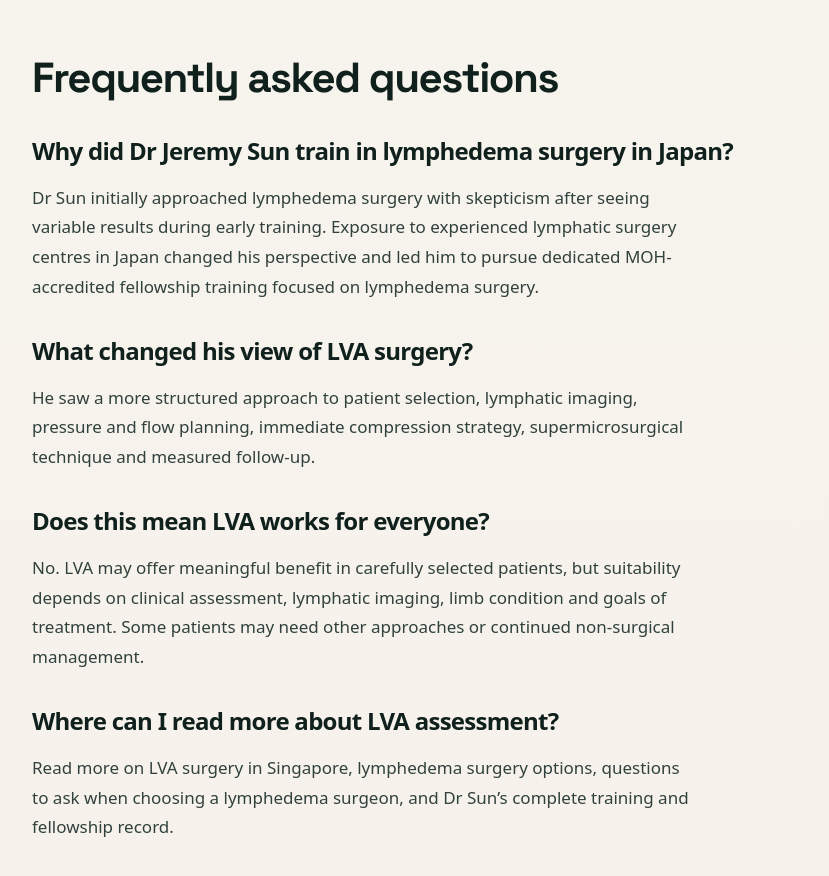
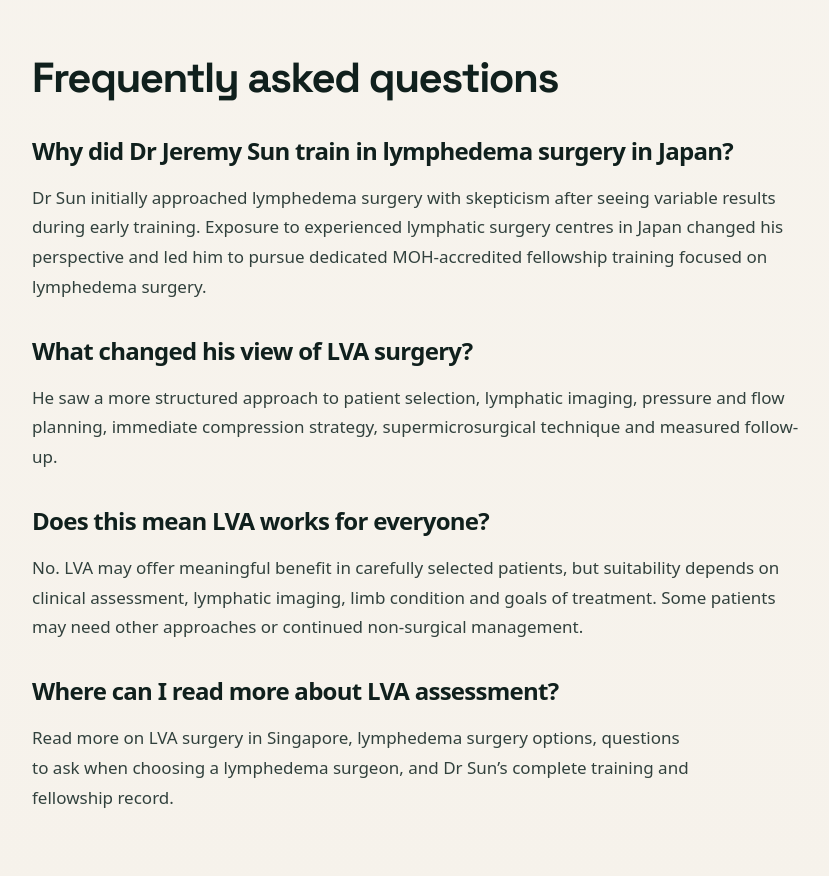
Before and after one commit to zatyrical/plasticwebsite, a Next.js app: page /journey-to-lymphedema-surgery-japan in a window 1280 px wide. Shown: the part 5460-6336 px from the top of the page, without its empty margins (220-1049 px from the left). Built offline with nearby package versions, Linux system fonts and the light colour scheme.

Commit message:
Keep remaining FAQ markup aligned with visible answers

```diff
--- a/app/journey-to-lymphedema-surgery-japan/page.tsx
+++ b/app/journey-to-lymphedema-surgery-japan/page.tsx
@@ -46,35 +46,32 @@ export const metadata: Metadata = {
   ]
 };
 
+const faqItems = [
+  {
+    question: 'Why did Dr Jeremy Sun train in lymphedema surgery in Japan?',
+    answer: 'Dr Sun initially approached lymphedema surgery with skepticism after seeing variable results during early training. Exposure to experienced lymphatic surgery centres in Japan changed his perspective and led him to pursue dedicated MOH-accredited fellowship training focused on lymphedema surgery.'
+  },
+  {
+    question: 'What changed his view of LVA surgery?',
+    answer: 'He saw a more structured approach to patient selection, lymphatic imaging, pressure and flow planning, immediate compression strategy, supermicrosurgical technique and measured follow-up.'
+  },
+  {
+    question: 'Does this mean LVA works for everyone?',
+    answer: 'No. LVA may offer meaningful benefit in carefully selected patients, but suitability depends on clinical assessment, lymphatic imaging, limb condition and goals of treatment. Some patients may need other approaches or continued non-surgical management.'
+  }
+];
+
 const faqJsonLd = {
   '@context': 'https://schema.org',
   '@type': 'FAQPage',
-  mainEntity: [
-    {
-      '@type': 'Question',
-      name: 'Why did Dr Jeremy Sun train in lymphedema surgery in Japan?',
-      acceptedAnswer: {
-        '@type': 'Answer',
-        text: 'Dr Jeremy Sun initially approached lymphedema surgery with clinical skepticism after seeing variable results during early training. Exposure to experienced lymphatic surgery centres in Japan changed his perspective and led him to pursue dedicated MOH-accredited fellowship training focused on lymphedema surgery.'
-      }
-    },
-    {
-      '@type': 'Question',
-      name: 'What changed Dr Jeremy Sun’s view of LVA surgery?',
-      acceptedAnswer: {
-        '@type': 'Answer',
-        text: 'His view changed after seeing a structured approach to patient selection, lymphatic imaging, pressure and flow planning, immediate compression strategy, supermicrosurgical technique and measured follow-up in Japan.'
-      }
-    },
-    {
-      '@type': 'Question',
-      name: 'Why are pressure gradients and compression important after LVA?',
-      acceptedAnswer: {
-        '@type': 'Answer',
-        text: 'LVA is intended to encourage lymphatic fluid to drain into small veins. If flow conditions are unfavourable, reflux or limited drainage may occur. Compression strategy, including immediate on-table compression where appropriate, can be part of encouraging flow in the intended direction.'
-      }
+  mainEntity: faqItems.map(({ question, answer }) => ({
+    '@type': 'Question',
+    name: question,
+    acceptedAnswer: {
+      '@type': 'Answer',
+      text: answer
     }
-  ]
+  }))
 };
 
 const articleJsonLd = {
@@ -236,18 +233,12 @@ export default function LymphedemaSurgeryJourneyPage() {
             </p>
 
             <h2 id="faq">Frequently asked questions</h2>
-            <h3>Why did Dr Jeremy Sun train in lymphedema surgery in Japan?</h3>
-            <p>
-              Dr Sun initially approached lymphedema surgery with skepticism after seeing variable results during early training. Exposure to experienced lymphatic surgery centres in Japan changed his perspective and led him to pursue dedicated MOH-accredited fellowship training focused on lymphedema surgery.
-            </p>
-            <h3>What changed his view of LVA surgery?</h3>
-            <p>
-              He saw a more structured approach to patient selection, lymphatic imaging, pressure and flow planning, immediate compression strategy, supermicrosurgical technique and measured follow-up.
-            </p>
-            <h3>Does this mean LVA works for everyone?</h3>
-            <p>
-              No. LVA may offer meaningful benefit in carefully selected patients, but suitability depends on clinical assessment, lymphatic imaging, limb condition and goals of treatment. Some patients may need other approaches or continued non-surgical management.
-            </p>
+            {faqItems.map(({ question, answer }) => (
+              <div key={question}>
+                <h3>{question}</h3>
+                <p>{answer}</p>
+              </div>
+            ))}
             <h3>Where can I read more about LVA assessment?</h3>
             <p>
               Read more on <Link href="/lymphovenous-bypass-lva-surgery-singapore">LVA surgery in Singapore</Link>, <Link href="/lymphedema-surgery-singapore">lymphedema surgery options</Link>, <Link href="/how-to-choose-lymphedema-surgeon-singapore">questions to ask when choosing a lymphedema surgeon</Link>, and Dr Sun’s <Link href="/training-and-fellowships">complete training and fellowship record</Link>.
```
